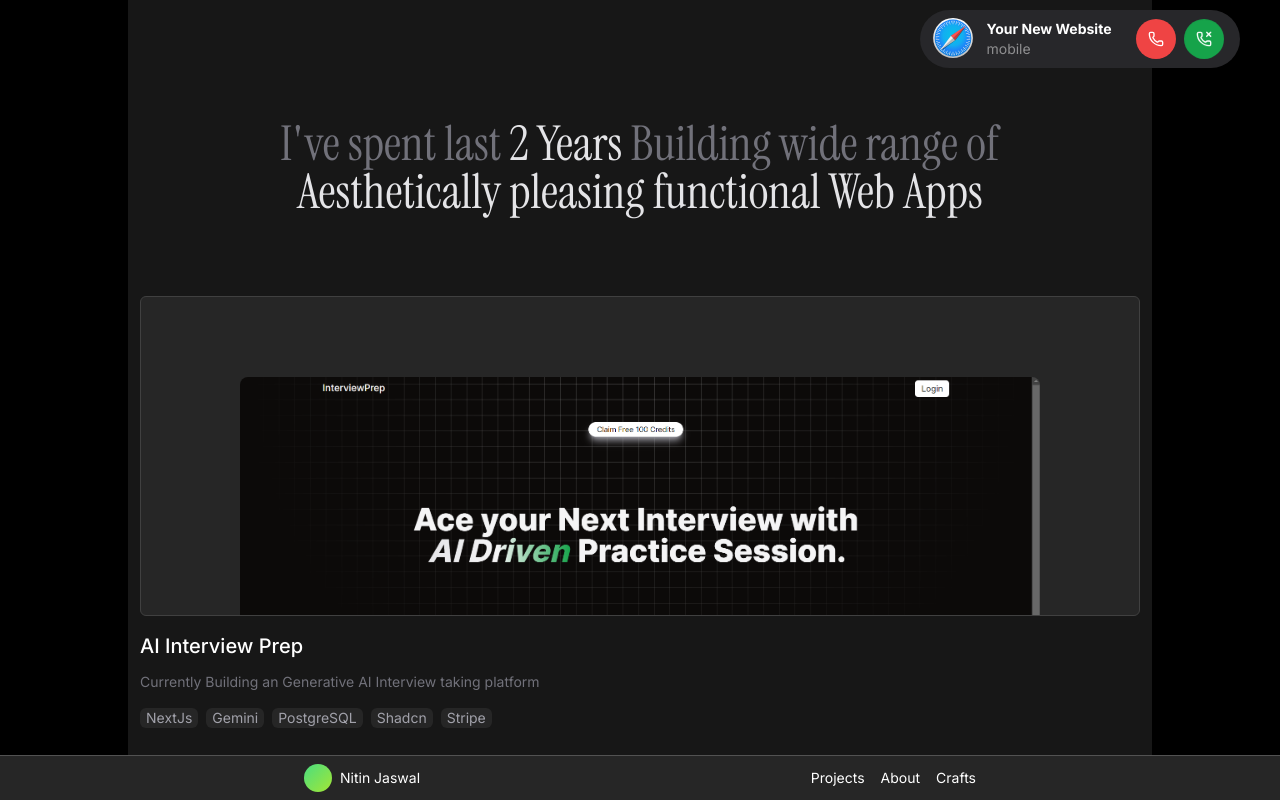
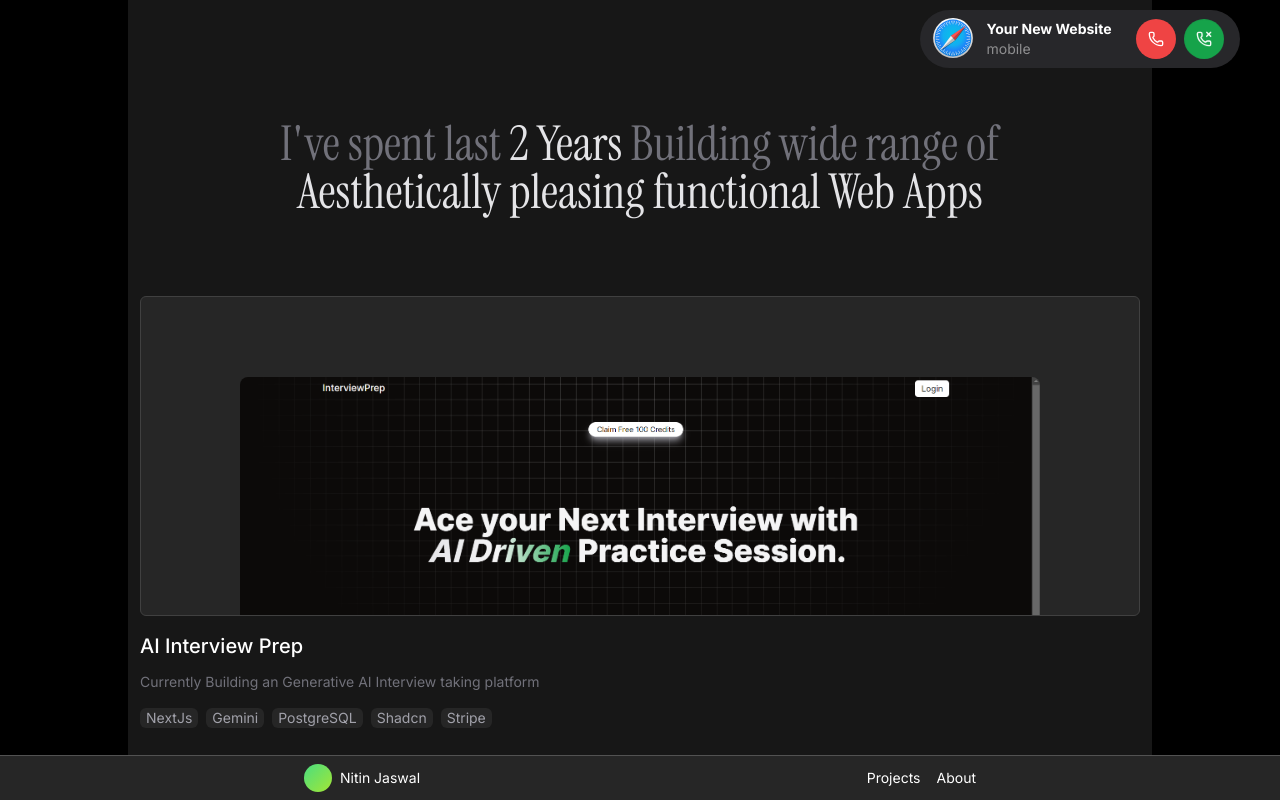
Before and after one commit to walkerthecreator/nitinjaswal, a Next.js app: page /projects in a window 1280 px wide. Shown: the top 800 px of the page. Built offline with nearby package versions, Linux system fonts and the light colour scheme.

Commit message:
chore: added has selector for timeline

```diff
--- a/src/components/Nav.tsx
+++ b/src/components/Nav.tsx
@@ -13,7 +13,7 @@ export default function Nav() {
       <div className="flex items-center gap-4 text-sm">
     <Link href="/projects" className="hover:-translate-y-1 transition-transform">Projects</Link>
     <Link href="/about" className="hover:-translate-y-1 transition-transform">About</Link>
-    <Link href="/crafts" className="hover:-translate-y-1 transition-transform">Crafts</Link>
+    {/* <Link href="/crafts" className="hover:-translate-y-1 transition-transform">Crafts</Link> */}
       </div>
       </div>
     </nav>
```
